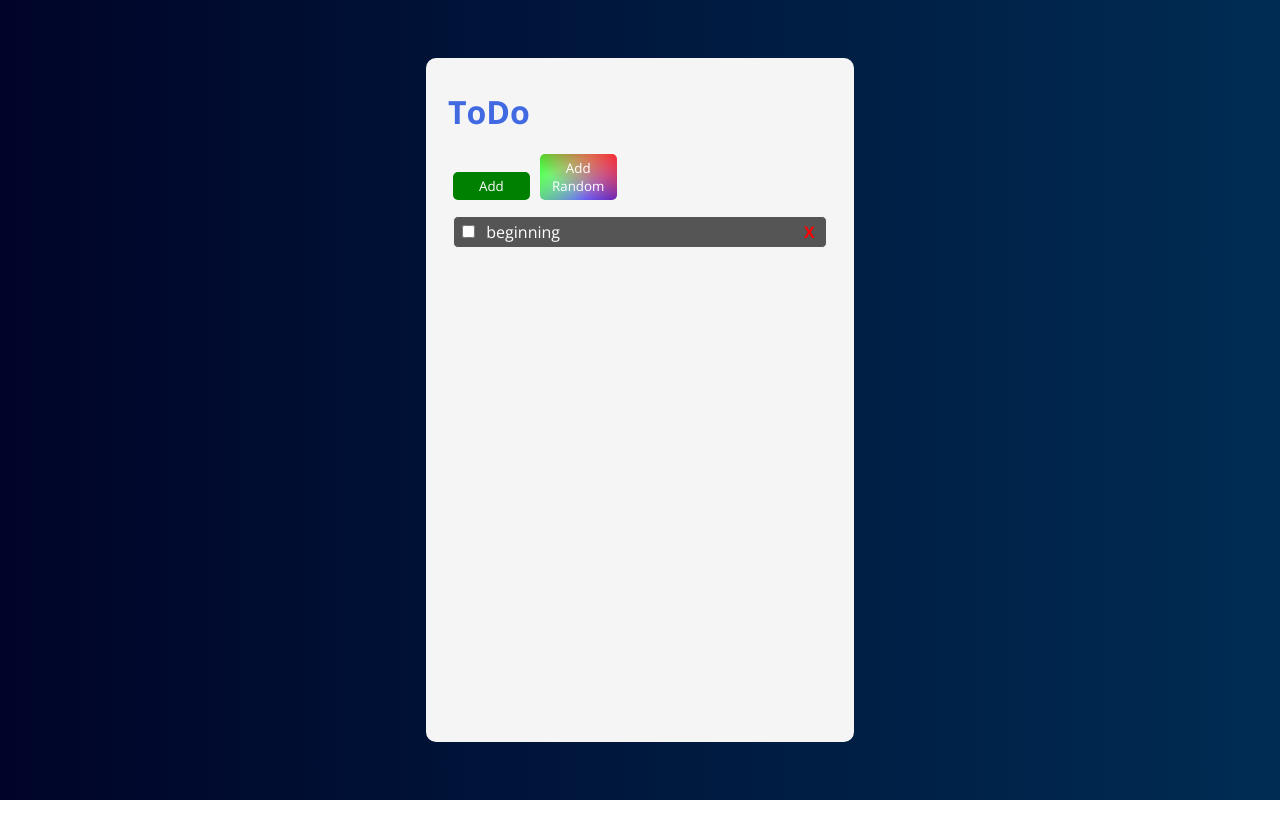
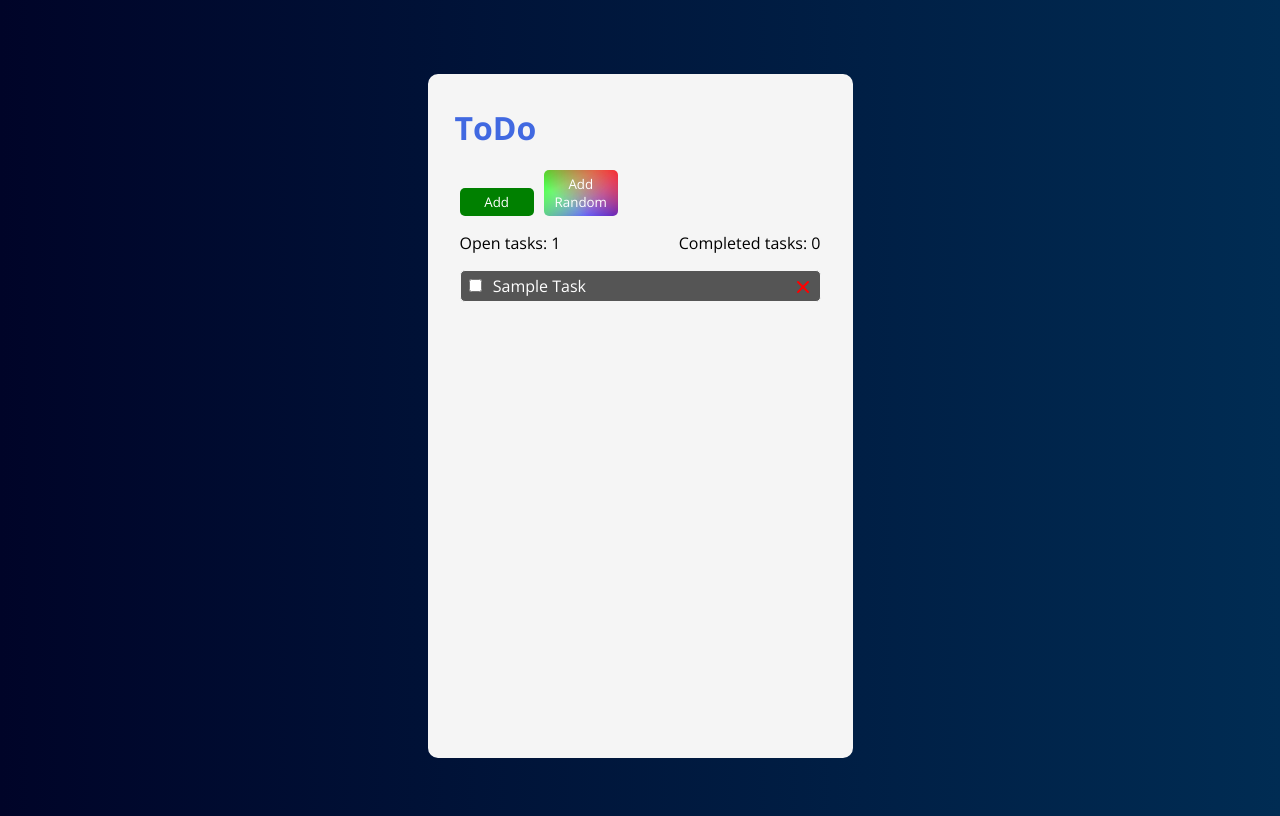
Before and after one commit to TimS27/react_todo_app, a React (Create React App) app: page / in a window 1280 px wide. Built offline with nearby package versions, Linux system fonts and the light colour scheme.

Commit message:
added counters, sass and modularized idsArray() and addTodo() in todoSlice.js

```diff
--- a/src/App.css
+++ /dev/null
@@ -1,17 +0,0 @@
-.App {
-  height: 80%;
-  width: 30%;
-  padding: 20px;
-  border: 2px solid whitesmoke;
-  border-radius: 10px;
-  background-color: whitesmoke;
-}
-
-h1 {
-  font-family: "Open Sans", sans-serif;
-  color: royalblue;
-}
-
-span {
-  font-family: "Open Sans", sans-serif;
-}
--- a/src/App.js
+++ b/src/App.js
@@ -1,11 +1,11 @@
-import "./App.css";
+import "./App";
 
 import { Todo } from "./features/todos/Todo";
 
 function App() {
   return (
     <div className='App'>
-      <h1>ToDo</h1>
+      <h1 className='title'>ToDo</h1>
       <Todo />
     </div>
   );
--- /dev/null
+++ b/src/App.scss
@@ -0,0 +1,29 @@
+$gray: rgb(85, 85, 85);
+
+$standard-font: "Open Sans", sans-serif;
+
+.App {
+  height: 80%;
+  width: 30%;
+  padding: 20px;
+  border: 2px solid whitesmoke;
+  border-radius: 10px;
+  background-color: whitesmoke;
+  margin: 0;
+}
+
+.title {
+  font-family: $standard-font;
+  color: royalblue;
+  margin-left: 5px;
+}
+
+span {
+  font-family: $standard-font;
+}
+
+@media only screen and (max-width: 600px) {
+  .App {
+    width: 80%;
+  }
+}
--- /dev/null
+++ b/src/features/todos/Counter.js
@@ -0,0 +1,13 @@
+import { useSelector } from "react-redux";
+import "./Counter.scss";
+
+export default function Counter() {
+  const counter = useSelector((state) => state.todo.counter);
+
+  return (
+    <div>
+      <span className='open'>Open tasks: {counter.open}</span>
+      <span className='completed'>Completed tasks: {counter.completed}</span>
+    </div>
+  );
+}
--- /dev/null
+++ b/src/features/todos/Counter.scss
@@ -0,0 +1,12 @@
+@import "../../App.scss";
+
+div {
+  font-family: $standard-font;
+  margin-left: 5px;
+  margin-right: 5px;
+  margin-top: 16px;
+}
+
+span.completed {
+  float: right;
+}
--- a/src/features/todos/List.js
+++ b/src/features/todos/List.js
@@ -7,7 +7,9 @@ export default function List() {
   const todos = useSelector((state) => state.todo.todos);
   //const dispatch = useDispatch();
 
-  const listItems = todos.map((todo) => <ListItem key={todo.id} id={todo.id} name={todo.name} status={todo.status} />);
+  const listItems = todos.map((todo) => (
+    <ListItem key={todo.id} id={todo.id} name={todo.name} status={todo.status} />
+  ));
 
   return <ul>{listItems}</ul>;
 }
--- a/src/features/todos/ListItem.js
+++ b/src/features/todos/ListItem.js
@@ -1,21 +1,31 @@
 import { remove, done } from "./todoSlice";
-import { useSelector, useDispatch } from "react-redux";
-import "./ListItem.css";
+import { useDispatch } from "react-redux";
+import "./ListItem.scss";
 
 export default function ListItem(props) {
-  //const todos = useSelector((state) => state.todo.todos);
   const dispatch = useDispatch();
 
   return (
-    <li className={props.status == true ? "checked" : null}>
+    <li className={props.status === true ? "checked" : null}>
       <input type='checkbox' onClick={() => dispatch(done(props.id))} />
       <span>&nbsp;&nbsp;</span>
-      <span className={props.status == true ? "checked description" : "description"}>
+      <span className={props.status === true ? "checked description" : "description"}>
         {props.name}
       </span>
       <span>&nbsp;&nbsp;</span>
       <span className='delete' onClick={() => dispatch(remove(props.id))}>
-        X
+        <svg
+          width='10'
+          height='10'
+          viewBox='0 0 50 50'
+          overflow='visible'
+          stroke='red'
+          strokeWidth='10'
+          strokeLinecap='round'
+        >
+          <line x2='50' y2='50' />
+          <line x1='50' y2='50' />
+        </svg>
       </span>
     </li>
   );
--- a/src/features/todos/ListItem.css
+++ b/src/features/todos/ListItem.scss
@@ -1,6 +1,8 @@
+@import "../../App.scss";
+
 li {
   list-style: none;
-  background-color: rgb(85, 85, 85);
+  background-color: $gray;
   border: 1px solid whitesmoke;
   border-radius: 5px;
   margin: 5px;
--- a/src/features/todos/Todo.js
+++ b/src/features/todos/Todo.js
@@ -1,10 +1,12 @@
 import { useSelector, useDispatch } from "react-redux";
 import { add, addRandom } from "./todoSlice";
 import List from "./List";
-import "./Todo.css";
+import "./Todo.scss";
+import Counter from "./Counter";
 
 export function Todo() {
   const todos = useSelector((state) => state.todo.todos);
+
   const dispatch = useDispatch();
   console.log(todos);
   return (
@@ -12,10 +14,12 @@ export function Todo() {
       <button aria-label='Add Todo' onClick={() => dispatch(add())}>
         Add
       </button>
-
       <button className='random' aria-label='Add Random Todo' onClick={() => dispatch(addRandom())}>
         Add Random
       </button>
+
+      <Counter />
+
       <List />
     </div>
   );
--- a/src/features/todos/Todo.css
+++ b/src/features/todos/Todo.scss
@@ -1,3 +1,5 @@
+@import "../../App.scss";
+
 h1 {
   margin-top: 10px;
 }
@@ -9,7 +11,7 @@ ul {
 button {
   color: white;
   background-color: green;
-  font-family: "Open Sans", sans-serif;
+  font-family: $standard-font;
   padding: 5px;
   margin-left: 5px;
   margin-right: 5px;
@@ -23,3 +25,9 @@ button {
     linear-gradient(127deg, rgba(0, 255, 0, 0.8), rgba(0, 255, 0, 0) 70.71%),
     linear-gradient(336deg, rgba(0, 0, 255, 0.8), rgba(0, 0, 255, 0) 70.71%);
 }
+
+@media only screen and (max-width: 600px) {
+  button {
+    width: 40%;
+  }
+}
--- a/src/features/todos/todoSlice.js
+++ b/src/features/todos/todoSlice.js
@@ -1,55 +1,79 @@
 import { createSlice } from "@reduxjs/toolkit";
 //import axios from 'axios';
+
+//returns array of ids of tasks
+function idsArray(todosArr) {
+  let ids = [];
+  for (let i = 0; i < todosArr.length; i++) {
+    ids += todosArr[i].id;
+  }
+  return ids;
+}
+
+function addTodo(todosArr, todoName) {
+  //case: empty todos array
+  if (todosArr.length === 0) {
+    todosArr.push({
+      id: 1,
+      name: todoName,
+      status: false,
+    });
+    //case: not empty
+  } else {
+    todosArr.push({
+      id: todosArr[todosArr.length - 1].id + 1, //id of pushed todo obj is previous id + 1
+      name: todoName,
+      status: false,
+    });
+  }
+}
 
 export const todoSlice = createSlice({
   name: "todo",
   initialState: {
-    todos: [{ id: 1, name: "beginning", status: false }],
+    todos: [{ id: 1, name: "Sample Task", status: false }],
+    counter: { open: 1, completed: 0 },
   },
 
   reducers: {
     // Redux Toolkit allows to write "mutating" logic in reducers without actually mutating.
 
     add: (state) => {
-      if (state.todos.length === 0) {
-        state.todos.push({
-          id: 1,
-          name: "test",
-          status: false,
-        });
-      } else {
-        state.todos.push({
-          id: state.todos[state.todos.length - 1].id + 1, //id of pushed todo obj is previous id + 1
-          name: "test",
-          status: false,
-        });
+      addTodo(state.todos, "test");
+      state.counter.open++;
+    },
+
+    addRandom: (state) => {
+      addTodo(state.todos, "random");
+      state.counter.open++;
+    },
+
+    remove: (state, id) => {
+      let ids = idsArray(state.todos);
+
+      //change counter data depending on new task status
+      if (state.todos[ids.indexOf(id.payload)].status === false) {
+        state.counter.open--;
       }
-    },
-    addRandom: (state) => {
-      state.todos.push({
-        id: state.todos[state.todos.length - 1].id + 1,
-        name: "random",
-        status: false,
-      });
-    },
-    remove: (state, id) => {
-      //find index of todo object that will be deleted in todos array
-      let ids = [];
-      for (let i = 0; i < state.todos.length; i++) {
-        ids += state.todos[i].id;
-      }
+
       //delete object with correct id
       state.todos.splice(ids.indexOf(id.payload), 1);
-      console.log(id.payload);
     },
+
     done: (state, id) => {
-      //find index of todo object that will be deleted in todos array
-      let ids = [];
-      for (let i = 0; i < state.todos.length; i++) {
-        ids += state.todos[i].id;
-      }
+      let ids = idsArray(state.todos);
+
       //change status property of object with correct id
       state.todos[ids.indexOf(id.payload)].status = !state.todos[ids.indexOf(id.payload)].status;
+
+      //change counter data depending on new task status
+      if (state.todos[ids.indexOf(id.payload)].status === true) {
+        state.counter.open--;
+        state.counter.completed++;
+      } else {
+        state.counter.open++;
+        state.counter.completed--;
+      }
     },
   },
 });
```
Also changed, not shown: 1 other file (tests, documents, lock files or other folders).
